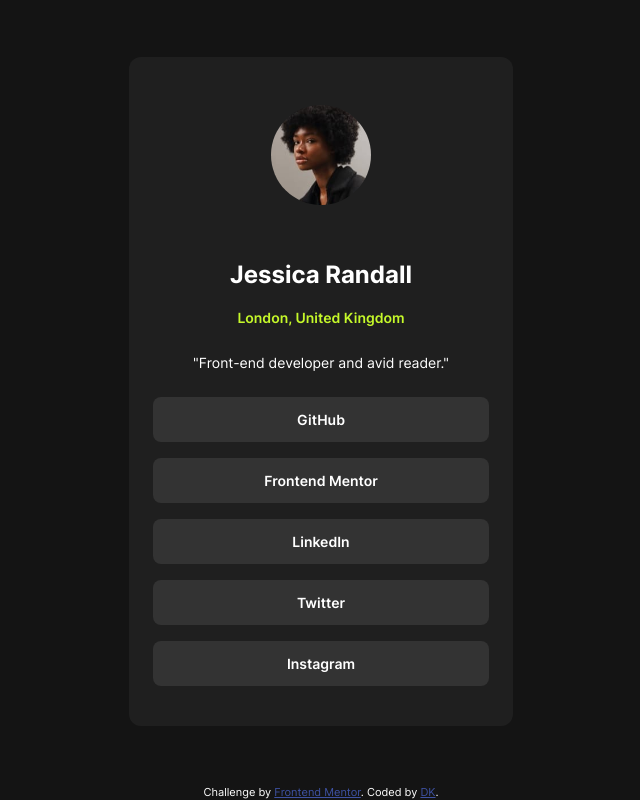
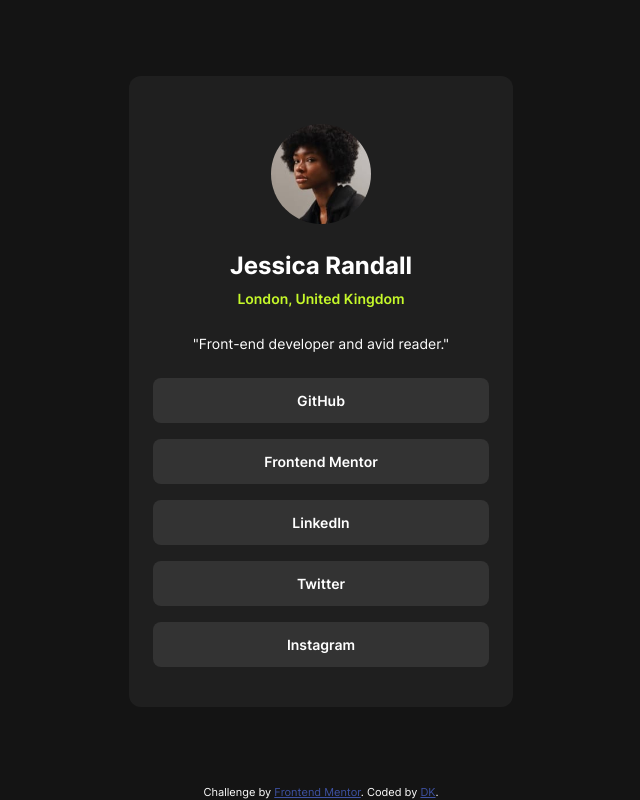
Before and after one commit to dayu420/Social-profile-links-card, a plain HTML site: page index.html in a window 1280 px wide. Shown: the whole page, without its empty margins (319-959 px from the left). Drawn offline with Linux system fonts and the light colour scheme.

Commit message:
Updated CSS styles and add Readme file

```diff
--- a/style.css
+++ b/style.css
@@ -2,21 +2,21 @@
 
 @font-face {
   font-family: "Inter";
-  src: url("/assets/fonts/static/Inter-Regular.ttf") format("truetype");
+  src: url("./assets/fonts/static/Inter-Regular.ttf") format("truetype");
   font-weight: 400;
   font-style: normal;
 }
 
 @font-face {
   font-family: "Inter";
-  src: url("/assets/fonts/static/Inter-SemiBold.ttf") format("truetype");
+  src: url("./assets/fonts/static/Inter-SemiBold.ttf") format("truetype");
   font-weight: 600;
   font-style: normal;
 }
 
 @font-face {
   font-family: "Inter";
-  src: url("/assets/fonts/static/Inter-Bold.ttf") format("truetype");
+  src: url("./assets/fonts/static/Inter-Bold.ttf") format("truetype");
   font-weight: 700;
   font-style: normal;
 }
@@ -56,7 +56,7 @@
 body {
   font-weight: 400;
   font-size: 14px;
-  font-family: "Inter", serif;
+  font-family: "Inter", "Helvetica", serif;
 }
 
 .wrapper {
@@ -99,13 +99,13 @@ main {
   width: 100px;
   height: 100px;
   border-radius: 50%;
-  margin: 24px 0;
+  margin-top: 24px;
 }
 
 .social-profile-name {
   font-family: "Inter", serif;
   color: var(--white);
-  margin: 4px 0 -10px 0;
+  margin-bottom: -20px;
 }
 
 .social-profile-location {
```
Also changed, not shown: 1 other file.
